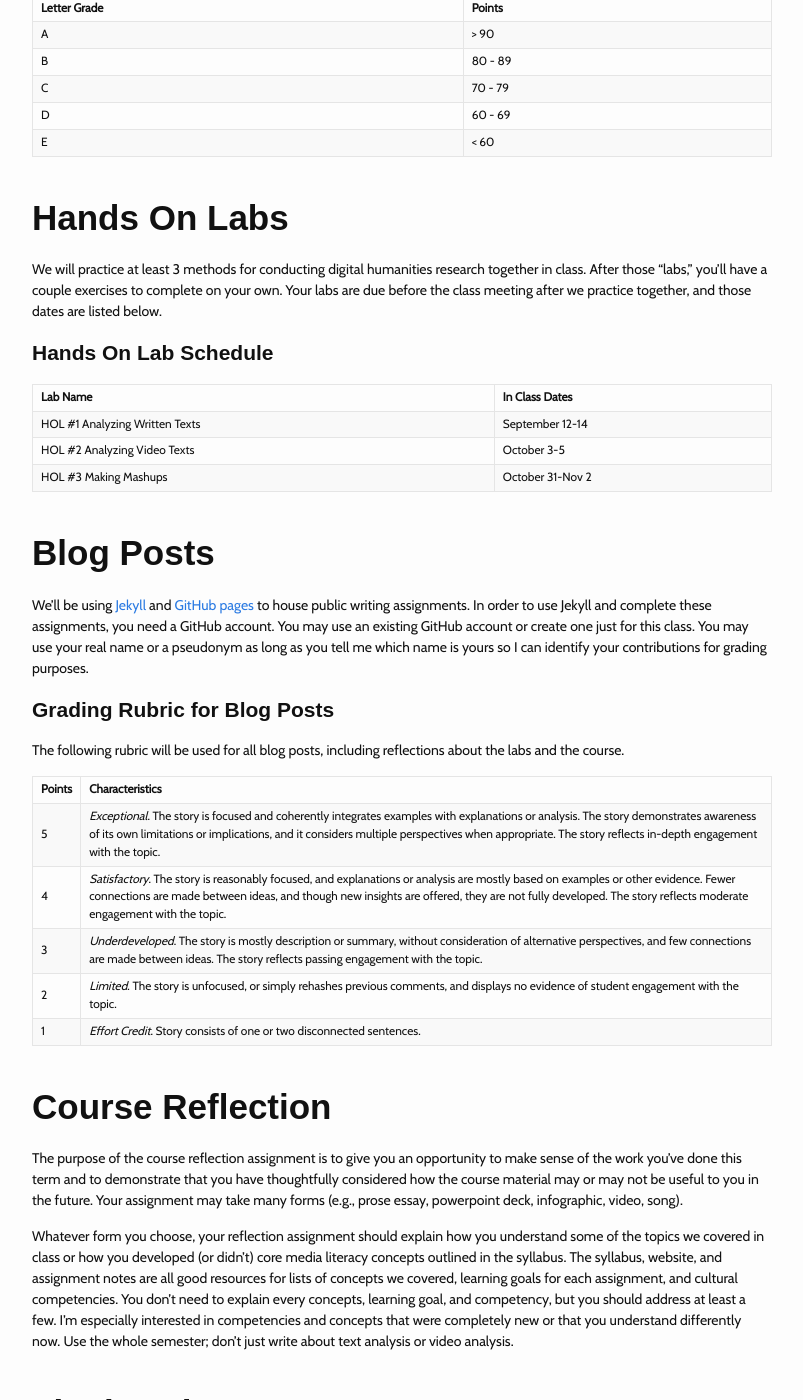
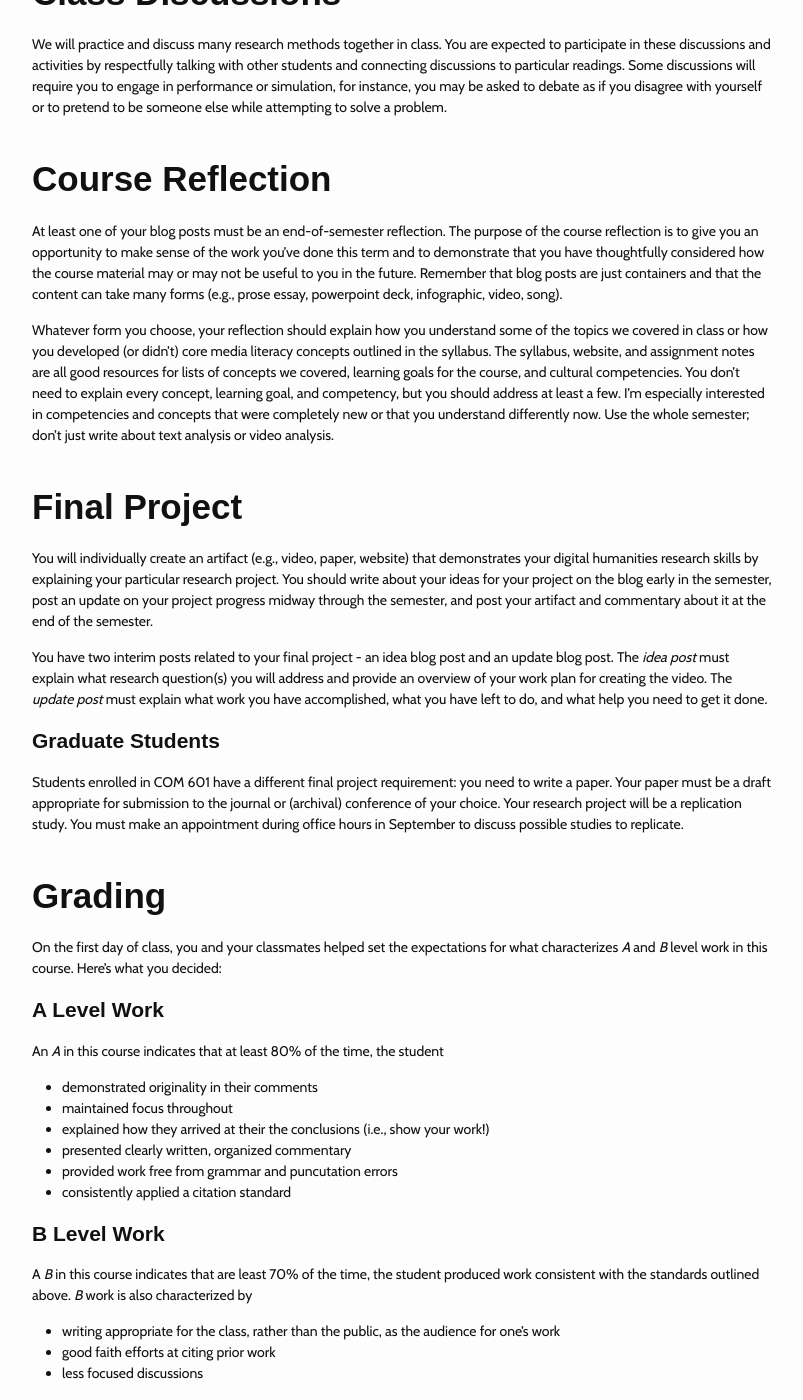
Before and after one commit to manarwala/research-methods-in-digital-humanities, a Jekyll site: the page built from assignments.md, in a window 1280 px wide and 1400 px high, scrolled down 920 px. Shown: the whole window, without its empty margins (238-1041 px from the left). Built offline with Jekyll 4.4.1, drawn with Linux system fonts in a browser that asks for light colours; some web fonts are replaced; some of the changed text lies outside the part shown.

Commit message:
update assignments

```diff
--- a/assignments.md
+++ b/assignments.md
@@ -4,93 +4,68 @@ title: Assignments
 permalink: /assignments/
 ---
 
-All assignments are due at 1:50 p.m. Central time on the dates listed. All assignments must be blog posts on your own site, and you __must__ submit the URL of each post via the _Assignments_ feature on [BlackBoard](http://blackboard.iit.edu). Assignments will be graded on BlackBoard, usually within a week of submission.
+The purpose of assignments is to demonstrate progress toward the course's [learning goals](index#learning-goals). We identified many ways you could demonstrate your new knowledge, including
 
-All assignments are required. Every missing assignment will result in a one letter grade reduction of your final grade.
-
-The course has four kinds of assignments:
-
-* [Hands on Labs](#hands-on-labs)
 * [Blog Posts](#blog-posts)
+* [Class Discussions](#class-discussions)
 * [Course Reflection](#course-reflection)
 * [Final Project](#final-project)
 
+# Blog Posts
+We’ll be using [Jekyll](https://jekyllrb.com/) and [GitHub pages](https://pages.github.com/) to house public assignments. You may use an existing GitHub account or create one just for this class. You may use your real name or a pseudonym as long as you tell me which name is yours so I can identify your contributions for grading purposes. You should consider the public at large the audience for your blog posts.
 
-# Due Dates
+Your blog posts should be posted by Monday morning so that your classmates may read them before class. Blog posts may take many forms (e.g., videos, infographics, prose, a combination) but should address the week's topic and assigned readings. You may find that blogging a [critical analysis of the article(s)](http://faculty.sites.uci.edu/ajenks/files/2016/08/Critical_Analysis_Worksheet-1.pdf) is an effective way to get started. Because we have decided that the public is the audience for these posts, you may also find it helpful to try explaining a method you are learning, including your own struggles to learn it, as a topic for a blog post. Here are a few example posts from pros:
 
-| Assignment | Due Date | Points |
-|---|---|---|
-|Introduction|August 29|5|
-|What is digital humanities research?|September 12|5|
-|HOL #1 Reflection|September 19|10|
-|Project Overview|October 5|5|
-|HOL #2 Reflection|October 12|10|
-|HOL #3 Reflection|November 7|10|
-|Project Update|November 21|5|
-|Course Relection|December 7|15|
-|Final project|December 7|30|
+* [Getting Things Done with TaskPaper](http://chronicle.com/blogs/profhacker/getting-things-done-with-taskpaper/62539) - ProfHacker
+* [Building a static website with Jekyll and GitHub Pages](http://programminghistorian.org/lessons/building-static-sites-with-jekyll-github-pages) - The Programming Historian
+* [A Brief Look at Texting and the Internet in Film](https://vimeo.com/channels/everyframeapainting/103554797) - Every Frame a Painting
+* [Analyzing Language for Persuasion Markers in Twitter Discussions](http://libbyh.com/2015/03/12/analyzing-language-for-persuasion-markers-in-twitter-discussions/) - LibbyH.com
 
+You'll notice in those examples that sometimes the blog post is actually a video that explains something, sometimes it's a tutorial about how to use a tool, sometimes it's a explanation of a researcher's process. All of these are fair game for you as well. Think of your blog post as a container for an artifact that combines prose, video, images, links, etc. to demonstrate your new knowledge. Combining these media is one way to demonstrate your skills of [appropriation](index#cultural-competencies), for instance. All blog posts demonstrate [networking](index#cultural-competencies) skills.
+
+# Class Discussions
+We will practice and discuss many research methods together in class. You are expected to participate in these discussions and activities by respectfully talking with other students and connecting discussions to particular readings. Some discussions will require you to engage in performance or simulation, for instance, you may be asked to debate as if you disagree with yourself or to pretend to be someone else while attempting to solve a problem.
+
+# Course Reflection
+At least one of your blog posts must be an end-of-semester reflection. The purpose of the course reflection is to give you an opportunity to make sense of the work you’ve done this term and to demonstrate that you have thoughtfully considered how the course material may or may not be useful to you in the future. Remember that blog posts are just containers and that the content can take many forms (e.g., prose essay, powerpoint deck, infographic, video, song).
+
+Whatever form you choose, your reflection should explain how you understand some of the topics we covered in class or how you developed (or didn’t) core media literacy concepts outlined in the syllabus. The syllabus, website, and assignment notes are all good resources for lists of concepts we covered, learning goals for the course, and cultural competencies. You don’t need to explain every concept, learning goal, and competency, but you should address at least a few. I’m especially interested in competencies and concepts that were completely new or that you understand differently now. Use the whole semester; don’t just write about text analysis or video analysis.
+
+# Final Project
+You will individually create an artifact (e.g., video, paper, website) that demonstrates your digital humanities research skills by explaining your particular research project. You should write about your ideas for your project on the blog early in the semester, post an update on your project progress midway through the semester, and post your artifact and commentary about it at the end of the semester.
+
+You have two interim posts related to your final project - an idea blog post and an update blog post. The _idea post_ must explain what research question(s) you will address and provide an overview of your work plan for creating the video. The _update post_ must explain what work you have accomplished, what you have left to do, and what help you need to get it done.
+
+## Graduate Students
+Students enrolled in COM 601 have a different final project requirement: you need to write a paper. Your paper must be a draft appropriate for submission to the journal or (archival) conference of your choice. Your research project will be a replication study. You must make an appointment during office hours in September to discuss possible studies to replicate.
 
 # Grading
 
-|Letter Grade | Points |
-|---|---|
-|A| > 90|
-|B| 80 - 89|
-|C| 70 - 79|
-|D| 60 - 69|
-|E| < 60|
+On the first day of class, you and your classmates helped set the expectations for what characterizes _A_ and _B_ level work in this course. Here's what you decided:
 
+## A Level Work
 
-# Hands On Labs
-We will practice at least 3 methods for conducting digital humanities research together in class. After those “labs,” you’ll have a couple exercises to complete on your own. Your labs are due before the class meeting after we practice together, and those dates are listed below.
+An _A_ in this course indicates that at least 80% of the time, the student
 
-## Hands On Lab Schedule
+* demonstrated originality in their comments
+* maintained focus throughout
+* explained how they arrived at their the conclusions (i.e., show your work!)
+* presented clearly written, organized commentary
+* provided work free from grammar and puncutation errors
+* consistently applied a citation standard
 
-|Lab Name|In Class Dates|
-|---|---|
-|HOL #1 Analyzing Written Texts|September 12-14|
-|HOL #2 Analyzing Video Texts|October 3-5|
-|HOL #3 Making Mashups |October 31-Nov 2|
+## B Level Work
 
+A _B_ in this course indicates that are least 70% of the time, the student produced work consistent with the standards outlined above. _B_ work is also characterized by
 
-# Blog Posts
-We’ll be using [Jekyll](https://jekyllrb.com/) and [GitHub pages](https://pages.github.com/) to house public writing assignments. In order to use Jekyll and complete these assignments, you need a GitHub account. You may use an existing GitHub account or create one just for this class. You may use your real name or a pseudonym as long as you tell me which name is yours so I can identify your contributions for grading purposes.
+* writing appropriate for the class, rather than the public, as the audience for one's work
+* good faith efforts at citing prior work
+* less focused discussions
 
-## Grading Rubric for Blog Posts
+## C or Lower Level Work
 
-The following rubric will be used for all blog posts, including reflections about the labs and the course.
+A body of work that does not meet the criteria for _A_ or _B_ outlined above will earn a grade of _C_ or lower. Tardiness, disrespect, lack of focus, lack of clarity, and missing assignments are common reasons for these grades to be assigned.
 
-| Points | Characteristics|
-|---|---|
-|5|_Exceptional_. The story is focused and coherently integrates examples with explanations or analysis. The story demonstrates awareness of its own limitations or implications, and it considers multiple perspectives when appropriate. The story reflects in-depth engagement with the topic.|
-|4|_Satisfactory_. The story is reasonably focused, and explanations or analysis are mostly based on examples or other evidence. Fewer connections are made between ideas, and though new insights are offered, they are not fully developed. The story reflects moderate engagement with the topic.|
-|3|_Underdeveloped_. The story is mostly description or summary, without consideration of alternative perspectives, and few connections are made between ideas. The story reflects passing engagement with the topic.|
-|2|_Limited_. The story is unfocused, or simply rehashes previous comments, and displays no evidence of student engagement with the topic.|
-|1|_Effort Credit_. Story consists of one or two disconnected sentences.|
-
-
-# Course Reflection
-The purpose of the course reflection assignment is to give you an opportunity to make sense of the work you’ve done this term and to demonstrate that you have thoughtfully considered how the course material may or may not be useful to you in the future. Your assignment may take many forms (e.g., prose essay, powerpoint deck, infographic, video, song).
-
-Whatever form you choose, your reflection assignment should explain how you understand some of the topics we covered in class or how you developed (or didn’t) core media literacy concepts outlined in the syllabus. The syllabus, website, and assignment notes are all good resources for lists of concepts we covered, learning goals for each assignment, and cultural competencies. You don’t need to explain every concepts, learning goal, and competency, but you should address at least a few. I’m especially interested in competencies and concepts that were completely new or that you understand differently now. Use the whole semester; don’t just write about text analysis or video analysis.
-
-
-# Final Project
-You will individually create video that demonstrates your digital humanities research skills. You must write about your ideas for your project on the blog early in the semester, post an update on your project progress midway through the semester, and submit your video and a blog post about it at the end of the semester.
-
-You have two interim assignments related to your final project - an idea blog post and an update blog post. The _idea post_ must explain what research question(s) you will address and provide an overview of your work plan for creating the video. The _update post_ must explain what work you have accomplished, what you have left to do, and what help you need to get it done.
-
-## Graduate Students
-Students enrolled in COM 601 have a different final project requirement. Instead of making a video, you need to write a paper. Your paper must be a draft appropriate for submission to the journal or (archival) conference of your choice. Your research project will be a replication study. You must make an appointment during office hours in September to discuss possible studies to replicate.
-
-
-# Assignment Policies
-
-## Late Policy
-
-Late assignments will not be accepted.
-
-## A Note on Academic Honesty
+# A Note on Academic Honesty
 
 Work you submit must be your own. If you submit someone else’s work as your own, you will be expelled from the course, assigned a punitive failing grade of ‘E’, and will be reported to [academichonesty@iit.edu](mailto:academichonesty@iit.edu). If you need help documenting sources appropriately, please visit the Writing Center (Siegel Hall 232-233). Refer to the [Code of Academic Honesty](http://www.iit.edu/student_affairs/handbook/information_and_regulations/code_of_academic_honesty.shtml) in the Student Handbook if you have questions.
```
Also changed, not shown: index.md (+1 -0 lines).
